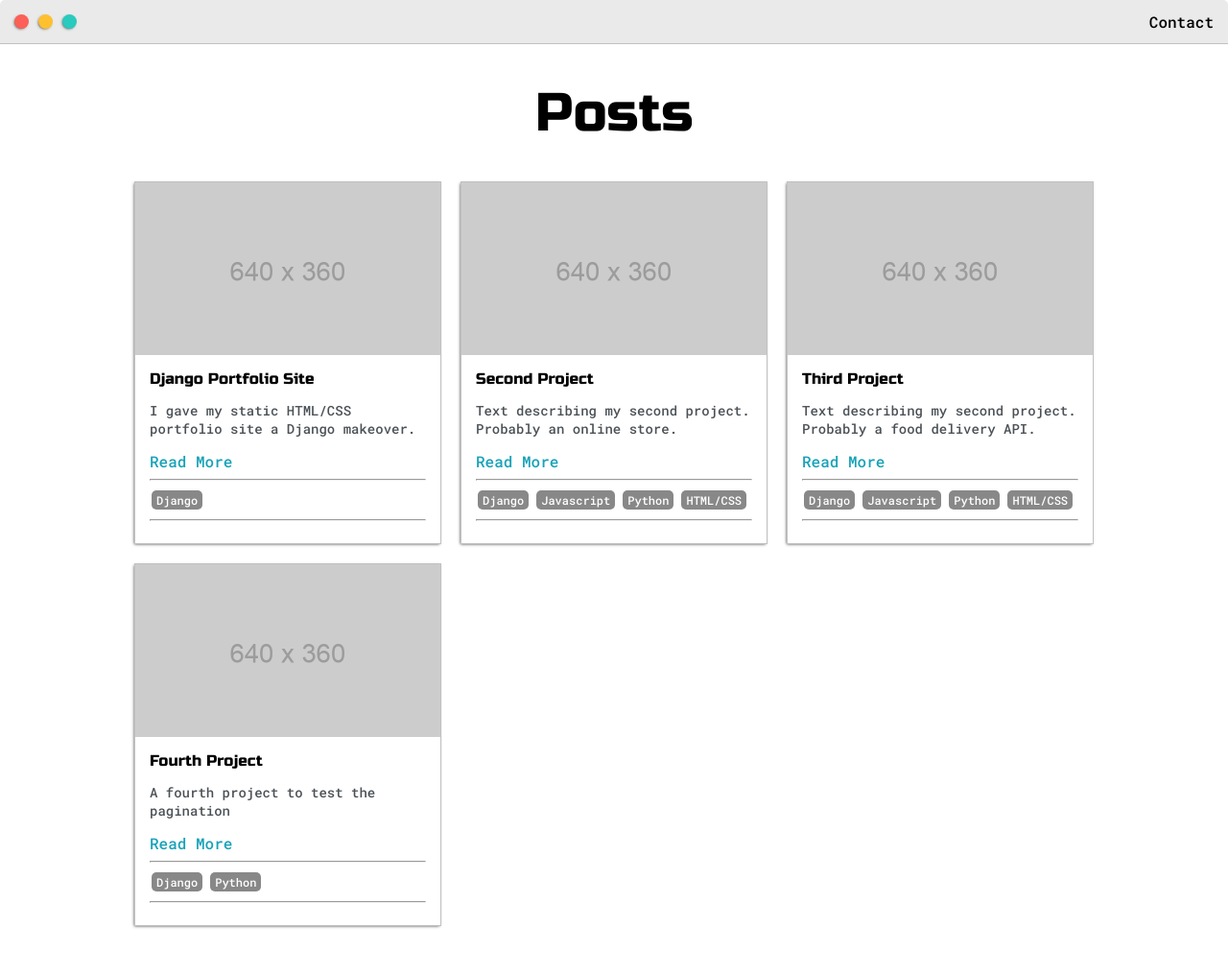
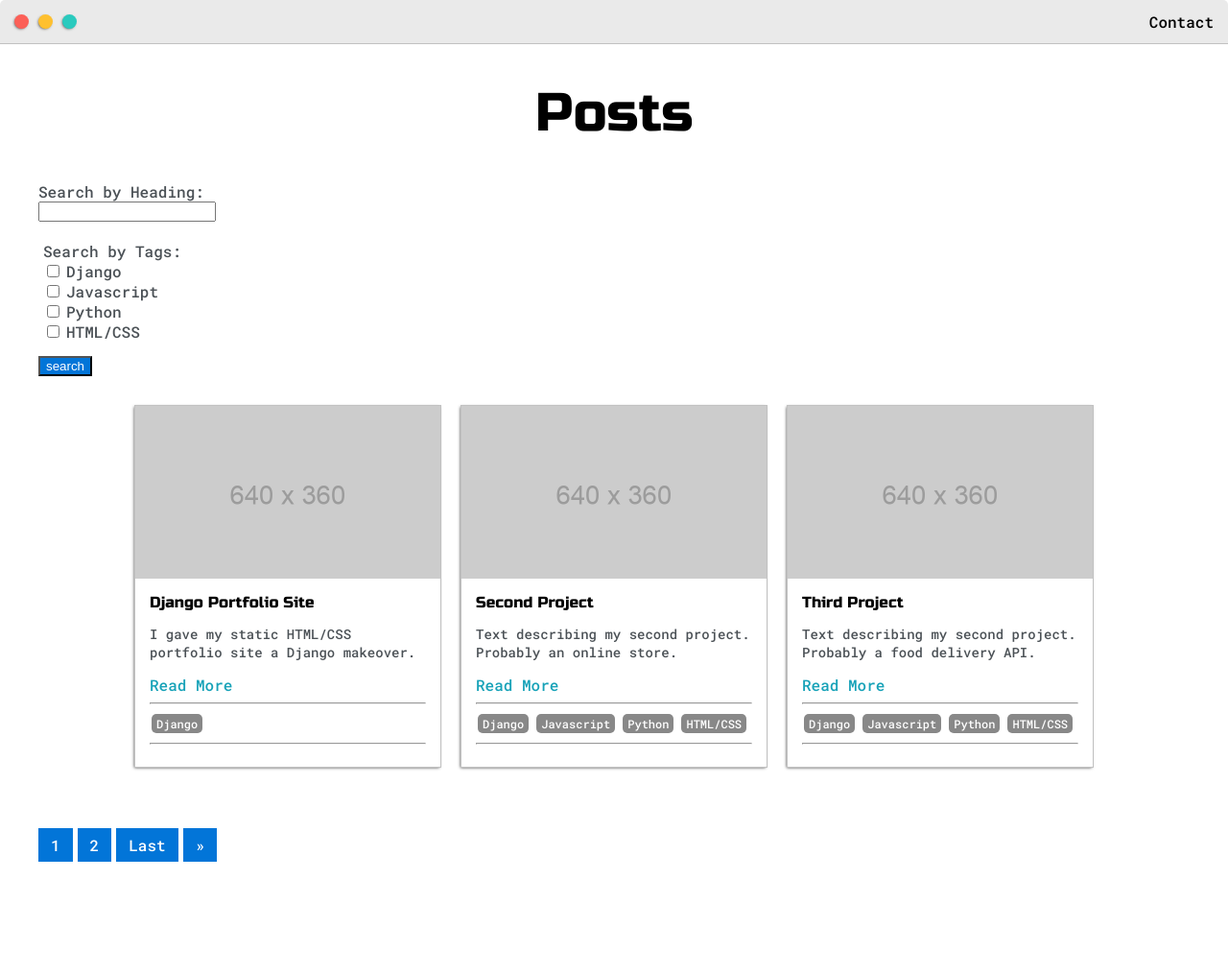
Before and after one commit to SimeonBogg/django-portfolio-site, a Django app: page /posts/ in a window 1280 px wide. Shown: the whole page at 96% size. After the commit the page ends 898 px from the top, so only its background shows below. Run offline with Django 4.2, Linux system fonts and the light colour scheme; data comes from the database, SQL or seed files in the repository; both versions use the stored data as it was after the commit; some libraries are stand-ins or nearby versions.

Commit message:
Crispy Forms - Search Form - Pagination

```diff
--- /dev/null
+++ b/portfolio_app/filters.py
@@ -0,0 +1,18 @@
+import django_filters
+from django_filters import CharFilter
+
+from django import forms
+
+from .models import *
+
+class PostFilter(django_filters.FilterSet):
+    heading = CharFilter(field_name='heading', lookup_expr="icontains", label='Search by Heading:')
+    tags = django_filters.ModelMultipleChoiceFilter(
+        queryset=Tag.objects.all(),
+        widget=forms.CheckboxSelectMultiple,
+        label='Search by Tags:'
+    )
+
+    class Meta:
+        model = Post
+        fields = ['heading', 'tags']
--- a/portfolio_app/forms.py
+++ b/portfolio_app/forms.py
@@ -10,5 +10,5 @@ class PostForm(ModelForm):
         fields = '__all__'
 
         widgets = {
-            'tags':forms.CheckboxSelectMultiple(),
-        }
+			'tags':forms.CheckboxSelectMultiple(),
+		}
--- a/portfolio_app/templates/portfolio_app/posts.html
+++ b/portfolio_app/templates/portfolio_app/posts.html
@@ -1,8 +1,69 @@
 {% extends 'portfolio_app/main.html' %}
 {% load static %}
+{% load crispy_forms_tags %}
 {% block content %}
+
+<style type="text/css">
+	#div_id_tags, #id_tags {
+		overflow-y: scroll;
+		max-height: 100px;
+		padding: 5px;
+	}
+
+    .form-group {
+        padding-bottom: 15px;
+    }
+
+    #search-button {
+        padding-top: 15px;
+    }
+
+
+    .post-wrapper {
+        padding-top: 30px;
+    }
+
+    .pagination {
+        display: flex;
+        list-style: none;
+        padding: 0;
+        margin: 20px 0;  /* Adjust the margin as needed */
+    }
+
+    .page-item {
+        margin-right: 5px;  /* Adjust the margin as needed */
+    }
+
+    .page-link {
+        color: #fff;
+        background-color: #0275d8;
+        border: 1px solid #0275d8;
+        padding: 6px 12px;  /* Adjust the padding as needed */
+        text-decoration: none;
+    }
+
+    .page-link:hover,
+    .page-link:focus {
+        background-color: #01447e;
+        border-color: #01447e;
+    }
+
+    .active .page-link {
+        background-color: #01447e;
+        border-color: #01447e;
+    }
+
+</style>
+
 <div class="main-container">
     <h1 style="text-align: center;">Posts</h1>
+
+    <form id="searchForm" method="GET">
+        {{myFilter.form|crispy}}
+        <div id="search-button">
+            <input id="button" style="background-color: #0275d8; color: #fff" type="submit" value="search">
+        </div>
+    </form>
 
     <div class="post-wrapper">
         {% for post in posts %}
@@ -30,5 +91,49 @@
             <h3>No posts found...</h3>
         {% endfor %}
     </div>
+
+    <div class="row">
+        {% if posts.has_other_pages %}
+
+        <ul class="pagination">
+            {% if posts.has_previous %}
+					<li class="page-item"><a data-page="{{posts.previous_page_number}}" href="?page={{posts.previous_page_number}}" class="page-link">&laquo</a></li>
+
+					<li class="page-item"><a data-page="1" href="?page=1" class="page-link">First</a></li>
+			{% endif %}
+
+            {% for i in posts.paginator.page_range %}
+                {% if posts.number == i %}
+                    <li class="page-item"><a class="active page-link">{{i}}</a></li>
+                {% else %}
+                    <li class="page-item"><a data-page="{{i}}" href="?page={{i}}" class="page-link">{{i}}</a></li>
+                {% endif %}
+            {% endfor %}
+
+            {% if posts.has_next %}
+					<li class="page-item"><a data-page="{{posts.paginator.num_pages}}" href="?page={{posts.paginator.num_pages}}" class="page-link">Last</a></li>
+
+					<li class="page-item"><a data-page="{{posts.next_page_number}}" href="?page={{posts.next_page_number}}" class="page-link">&raquo</a></li>
+			{% endif %}
+        </ul>
+
+        {% endif %}
+    </div>
+
+    <script tpye="text/javascript">
+        let searchForm = document.getElementById('searchForm')
+        let pageLinks = document.getElementsByClassName('page-link')
+
+        for(var i=0; pageLinks.length > i; i++){
+            pageLinks[i].addEventListener('click', function(e){
+                e.preventDefault()
+                let page = this.dataset.page
+                console.log('Page:', page)
+                searchForm.innerHTML += `<input value="${page}" name="page" hidden>`
+                searchForm.submit()
+            })
+        }
+    </script>
+
 </div>
 {% endblock content %}
--- a/portfolio_app/views.py
+++ b/portfolio_app/views.py
@@ -1,9 +1,11 @@
 from django.shortcuts import render, redirect
 from django.http import HttpResponse
 from django.contrib.auth.decorators import login_required
+from django.core.paginator import Paginator, EmptyPage, PageNotAnInteger
 
 from .models import Post
 from .forms import PostForm
+from .filters import PostFilter
 
 # Create your views here.
 def home(request):
@@ -14,7 +16,20 @@ def home(request):
 
 def posts(request):
     posts = Post.objects.filter(active=True)
-    context = {'posts': posts}
+    myFilter = PostFilter(request.GET, queryset=posts)
+    posts = myFilter.qs
+
+    page = request.GET.get('page')
+    paginator = Paginator(posts, 3)
+
+    try:
+        posts = paginator.page(page)
+    except PageNotAnInteger:
+        posts = paginator.page(1)
+    except EmptyPage:
+        posts = paginator.page(paginator.num_pages)
+
+    context = {'posts': posts, 'myFilter': myFilter}
     return render(request, 'portfolio_app/posts.html', context)
 
 def post(request, pk):
--- a/static/css/default.css
+++ b/static/css/default.css
@@ -32,7 +32,7 @@ h1, h2, h3, h4, h5, h6, strong {
     font-weight: 500;
 }
 
-p, li, span, label, input, textarea {
+p, li, span, label, textarea {
     color: var(--secondaryText);
     font-family: 'Roboto Mono', monospace;
 }
```
Also changed, not shown: django_portfolio/settings.py (+8 -1 lines), portfolio_app/templates/portfolio_app/post_form.html (+26 -2 lines), db.sqlite3, django_portfolio/urls.py (line endings or trailing spaces).
